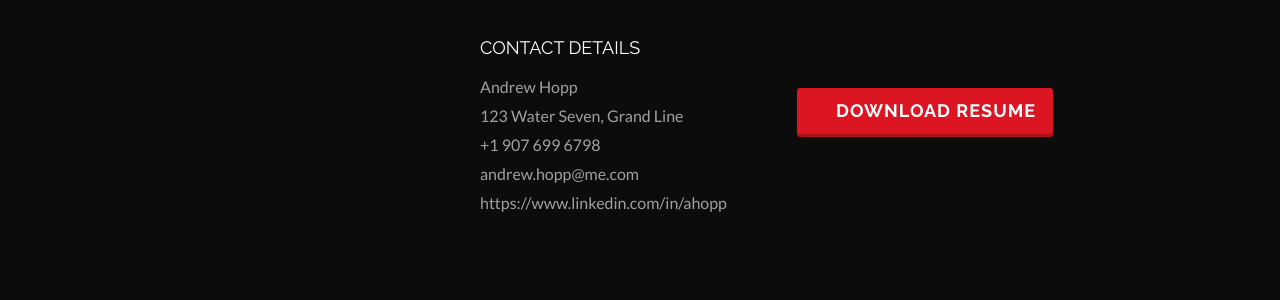
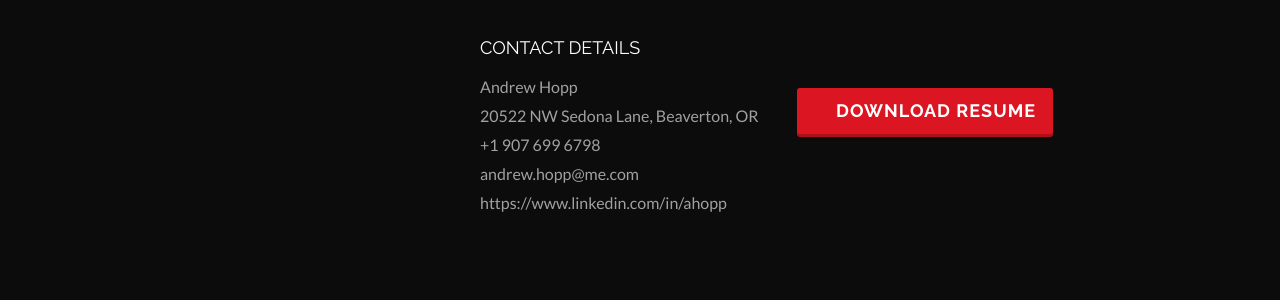
Before and after one commit to clearcareer/AndrewHopp, a Jekyll site: the page built from index.html, in a window 1280 px wide and 900 px high, scrolled down 1165 px. Shown: the part 154-454 px from the top of the window. Built offline with Jekyll 4.4.1, drawn with Linux system fonts in a browser that asks for light colours; some web fonts are replaced.

Commit message:
Updated '/index.html' via CloudCannon

```diff
--- a/index.html
+++ b/index.html
@@ -226,7 +226,7 @@
                                     <ul class="list-unstyled text-grey">
 
                                         <li class="editable">Andrew Hopp</li>
-                                        <li class="editable">123 Water Seven, Grand Line</li>
+                                        <li class="editable">20522 NW Sedona Lane, Beaverton, OR</li>
                                         <li class="editable">+1 907 699 6798</li>
                                         <li class="editable">andrew.hopp@me.com</li>
                                         <li class="editable">https://www.linkedin.com/in/ahopp</li>
```
